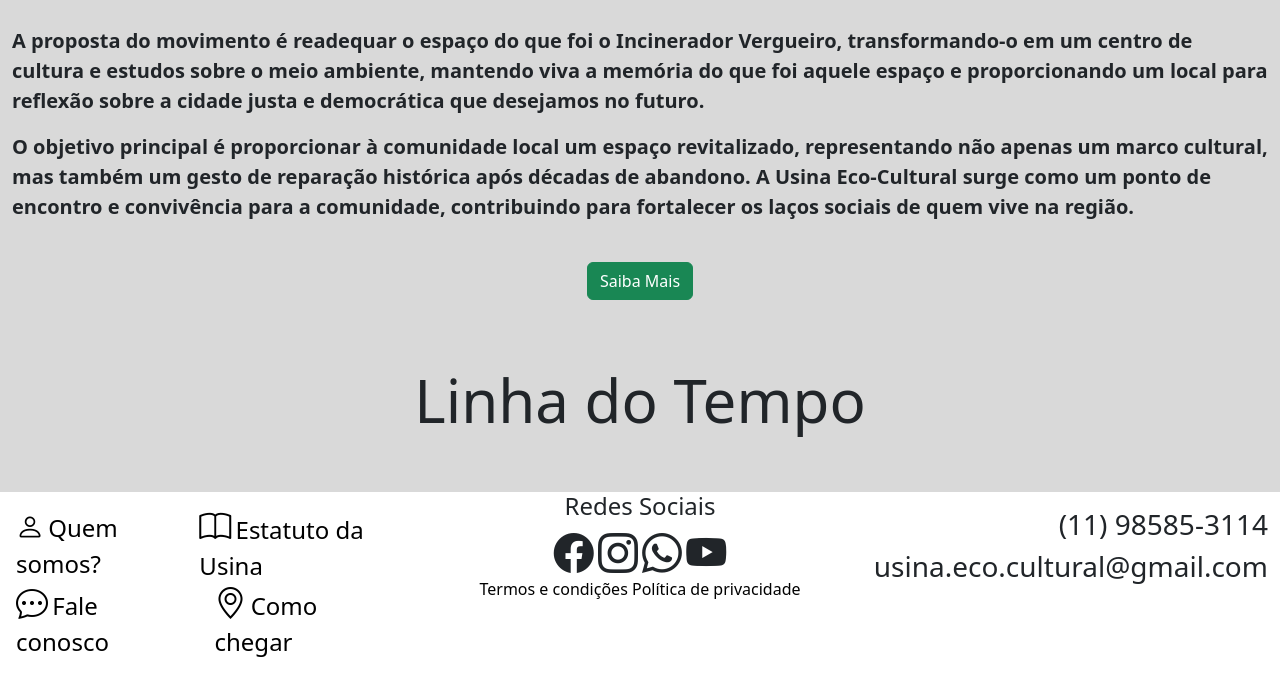
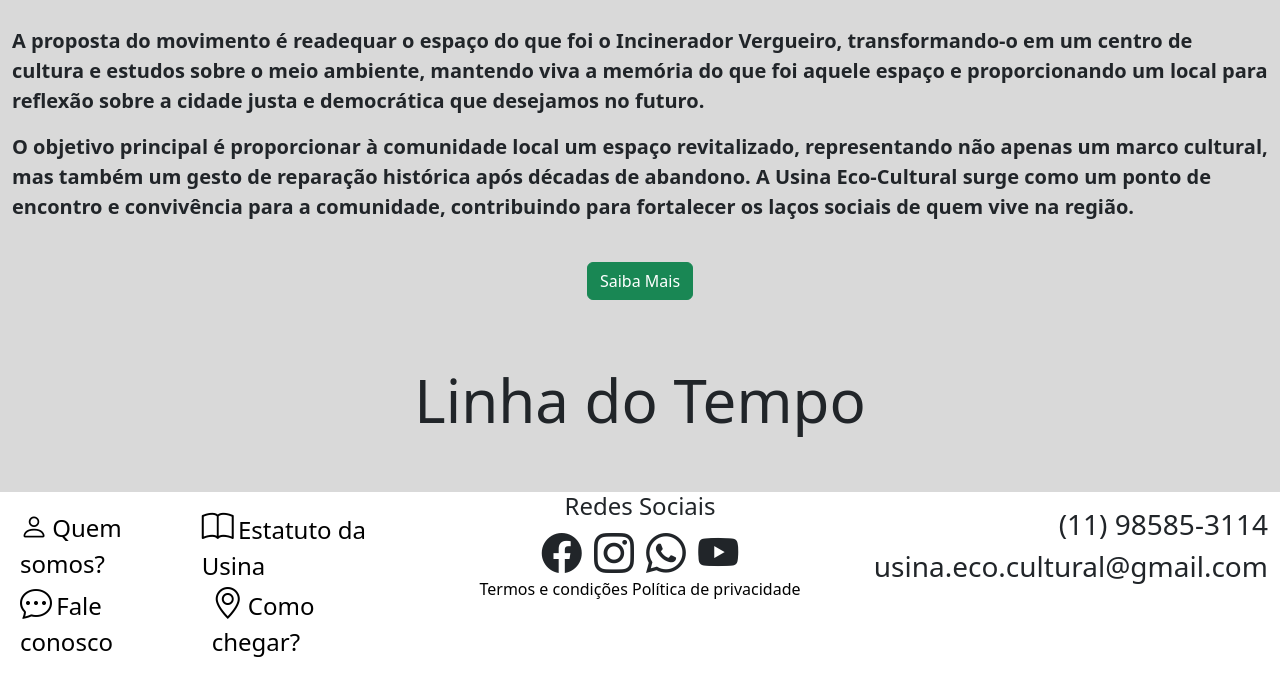
Before and after one commit to AlvarezGui/PII-2tri-2024, a website: page frontend/index.html in a window 1280 px wide. Shown: the part 1516-2192 px from the top of the page. Drawn offline with nearby package versions, Linux system fonts and the light colour scheme.

Commit message:
maior espaçamento entre itens do footer

```diff
--- a/frontend/index.html
+++ b/frontend/index.html
@@ -163,7 +163,7 @@
             <div class="row">
                 <div class="col-4 ">
                     <div class="row py-3">
-                        <div class=" d-flex align-items-center">
+                        <div class=" d-flex align-items-center px-3">
                             <a href="#" class="footera">
                                 <div class="px-1">
                                     <i class="bi bi-person h3"></i>
@@ -171,13 +171,13 @@
                                 </div>
                             </a>
                             <a href="#" class="footera">
-                                <div class="px-2">
+                                <div class="px-3">
                                     <i class="bi bi-book h2"></i>
                                     <span class="span-icones">Estatuto da Usina</span>
                                 </div>
                             </a>
                         </div>
-                        <div class=" d-flex align-items-center">
+                        <div class=" d-flex align-items-center px-3">
                             <a href="#" class="footera">
                                 <div class="px-1">
                                     <i class="bi bi-chat-dots h2"></i>
@@ -185,9 +185,9 @@
                                 </div>
                             </a>
                             <a href="#" class="footera">
-                                <div class="px-3">
+                                <div class="px-4">
                                     <i class="bi bi-geo-alt h2"></i>
-                                    <span class="span-icones">Como chegar</span>
+                                    <span class="span-icones">Como chegar?</span>
                                 </div>
                             </a>
                         </div>
@@ -196,10 +196,10 @@
                 <div class="col-4 text-center">
                     <h4>Redes Sociais</h4>
                     <div>
-                        <i class="bi bi-facebook h1"></i>
-                        <i class="bi bi-instagram h1"></i>
-                        <i class="bi bi-whatsapp h1"></i>
-                        <i class="bi bi-youtube h1"></i>
+                        <i class="bi bi-facebook h1 px-1"></i>
+                        <i class="bi bi-instagram h1 px-1"></i>
+                        <i class="bi bi-whatsapp h1 px-1"></i>
+                        <i class="bi bi-youtube h1 px-1"></i>
                     </div>
                     <a href="#" class="footera">Termos e condições</a>
                     <a href="#" class="footera">Política de privacidade</a>
```
